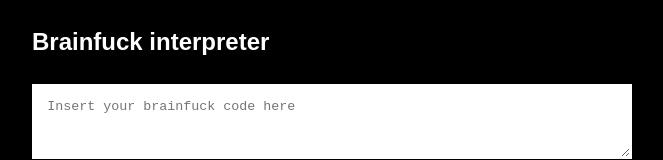
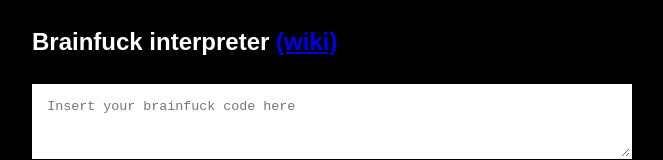
Before and after one commit to MarcoNisi/brainfuck, a website with bundled scripts: page index.html in a window 1280 px wide. Shown: the top 160 px of the page, without its empty margins (308-971 px from the left). Built offline with nearby package versions, Linux system fonts and the light colour scheme.

Commit message:
Added wiki link in header

```diff
--- a/index.html
+++ b/index.html
@@ -10,7 +10,7 @@
   </head>
   <body>
     <section id="main">
-      <h1>Brainfuck interpreter</h1>
+      <h1>Brainfuck interpreter <a href="https://en.wikipedia.org/wiki/Brainfuck" target="_blank">(wiki)</a></h1>
       <textarea id="codeInput" rows="3" placeholder="Insert your brainfuck code here"></textarea>
       <div id="actions">
         <span id="error" class="hidden">Invalid input</span>
```
